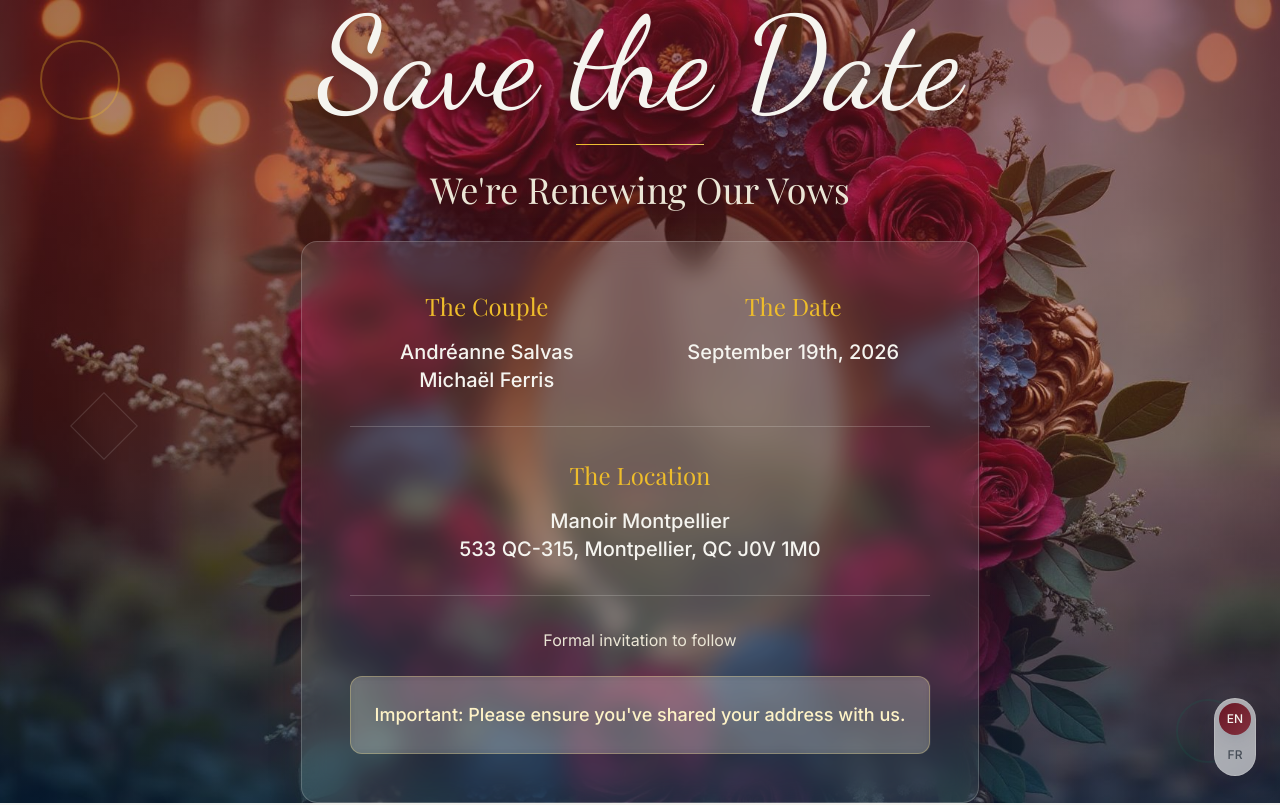
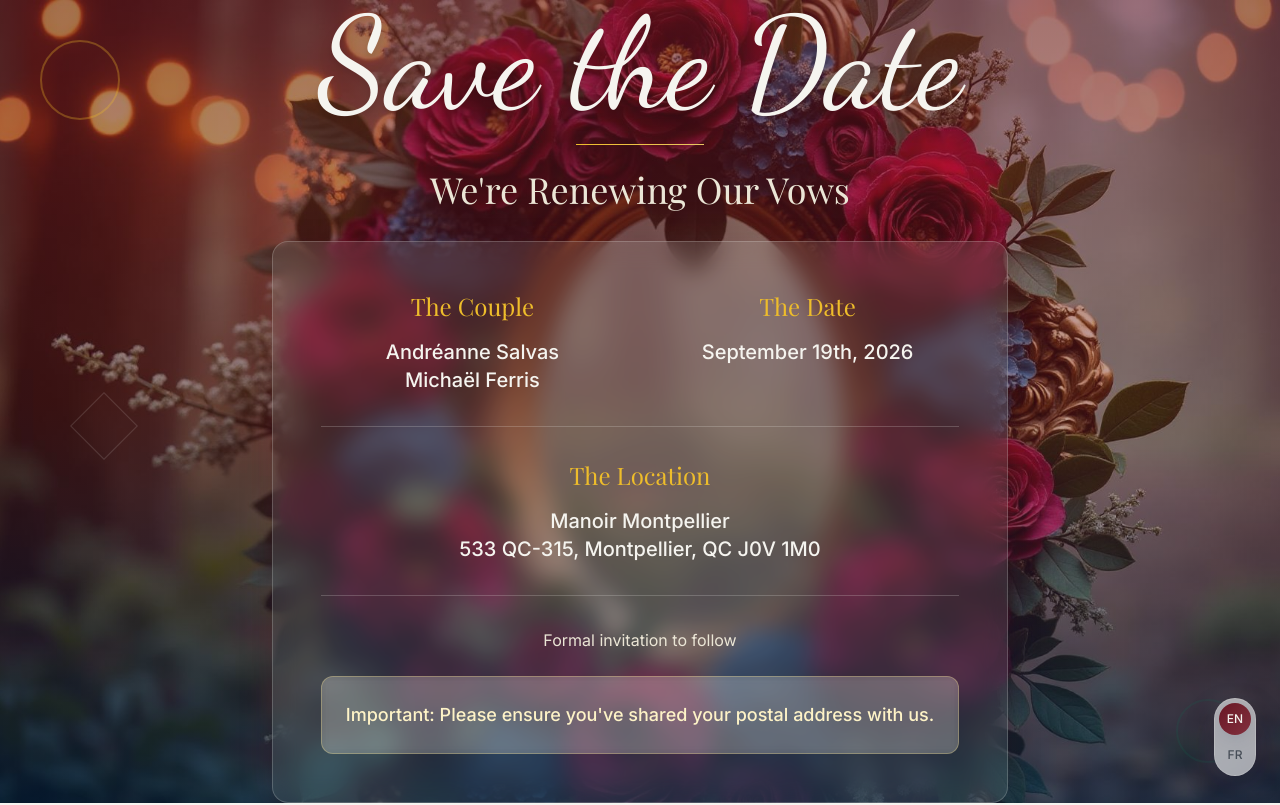
Before and after one commit to Cellule/our-vow-renewal-spot, a React (Vite) app: page / in a window 1280 px wide. Shown: the top 805 px of the page. Built offline with nearby package versions, Linux system fonts and the light colour scheme.

Commit message:
addresse postale

```diff
--- a/src/languages/en.ts
+++ b/src/languages/en.ts
@@ -13,7 +13,7 @@ export const en = {
     "Manoir Montpellier\n533 QC-315, Montpellier, QC J0V 1M0",
   "hero.formalInvitation": "Formal invitation to follow",
   "hero.addressCallout":
-    "Important: Please ensure you've shared your address with us.",
+    "Important: Please ensure you've shared your postal address with us.",
 
   // Our Story Section
   "story.title": "Our Journey",
--- a/src/languages/fr.ts
+++ b/src/languages/fr.ts
@@ -14,7 +14,7 @@ export const fr: Record<TranslationKeys, string | undefined> = {
     "Manoir Montpellier\n533 QC-315, Montpellier, QC J0V 1M0",
   "hero.formalInvitation": "Invitation officielle à suivre",
   "hero.addressCallout":
-    "Important : Assurez-vous d'avoir partagé votre adresse avec nous.",
+    "Important : Assurez-vous d'avoir partagé votre adresse postale avec nous.",
 
   // Our Story Section
   "story.title": "Notre Parcours",
```
